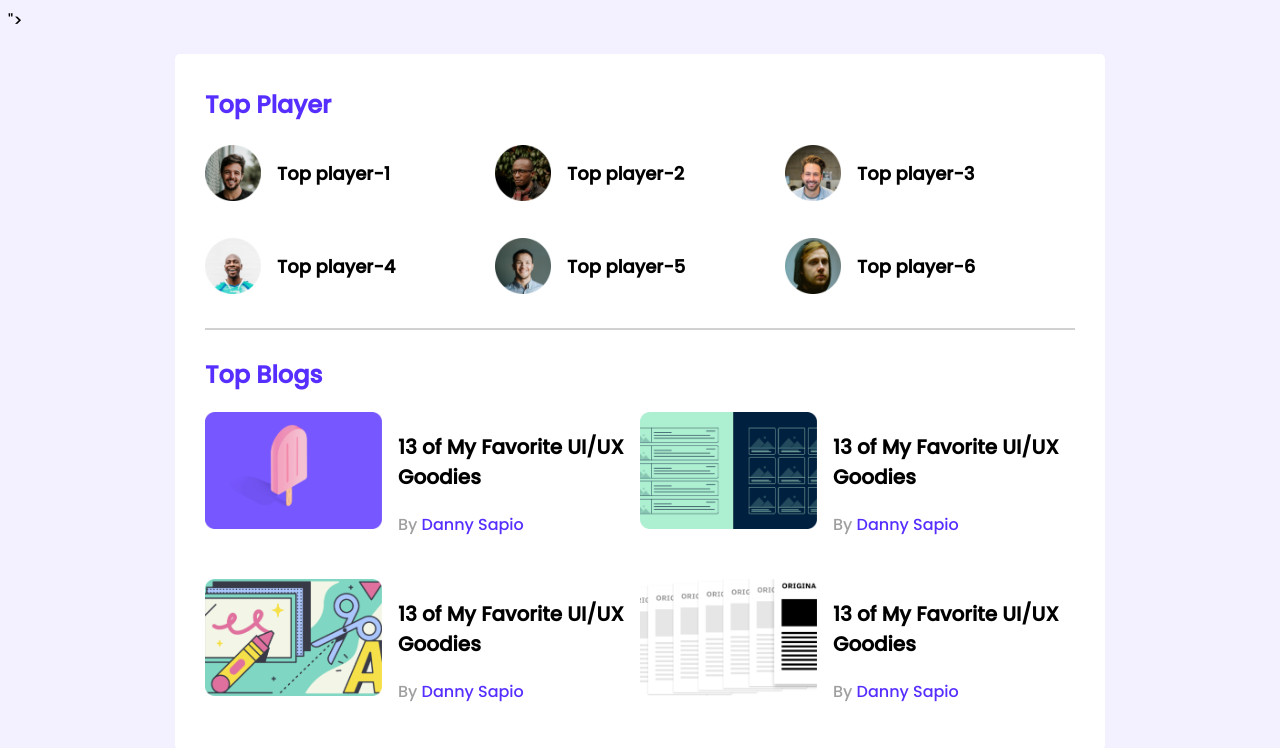
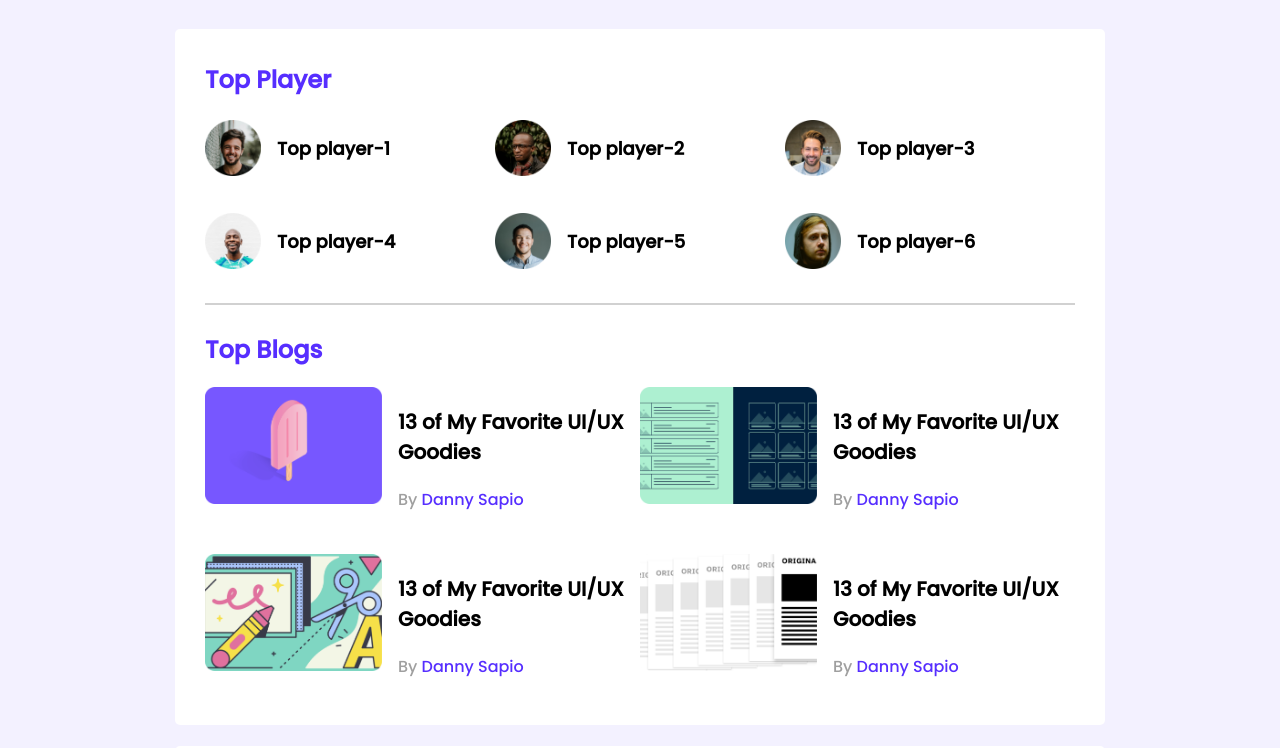
Before and after one commit to JahidIqbal/food-portfolio, a plain HTML site: page index.html in a window 1280 px wide. Shown: the top 748 px of the page. Drawn offline with Linux system fonts and the light colour scheme.

Commit message:
nai mama

```diff
--- a/index.html
+++ b/index.html
@@ -7,7 +7,7 @@
     <meta name="viewport" content="width=device-width, initial-scale=1.0">
     <title>Leader Board</title>
     <!-- font awesome -->
-    <script src="https://kit.fontawesome.com/333407adfd.js" crossorigin="anonymous"></script>">
+    <script src="https://kit.fontawesome.com/333407adfd.js" crossorigin="anonymous"></script>
     <!-- stylesheet -->
     <link rel="stylesheet" href="styles/styles.css">
 </head>
```
